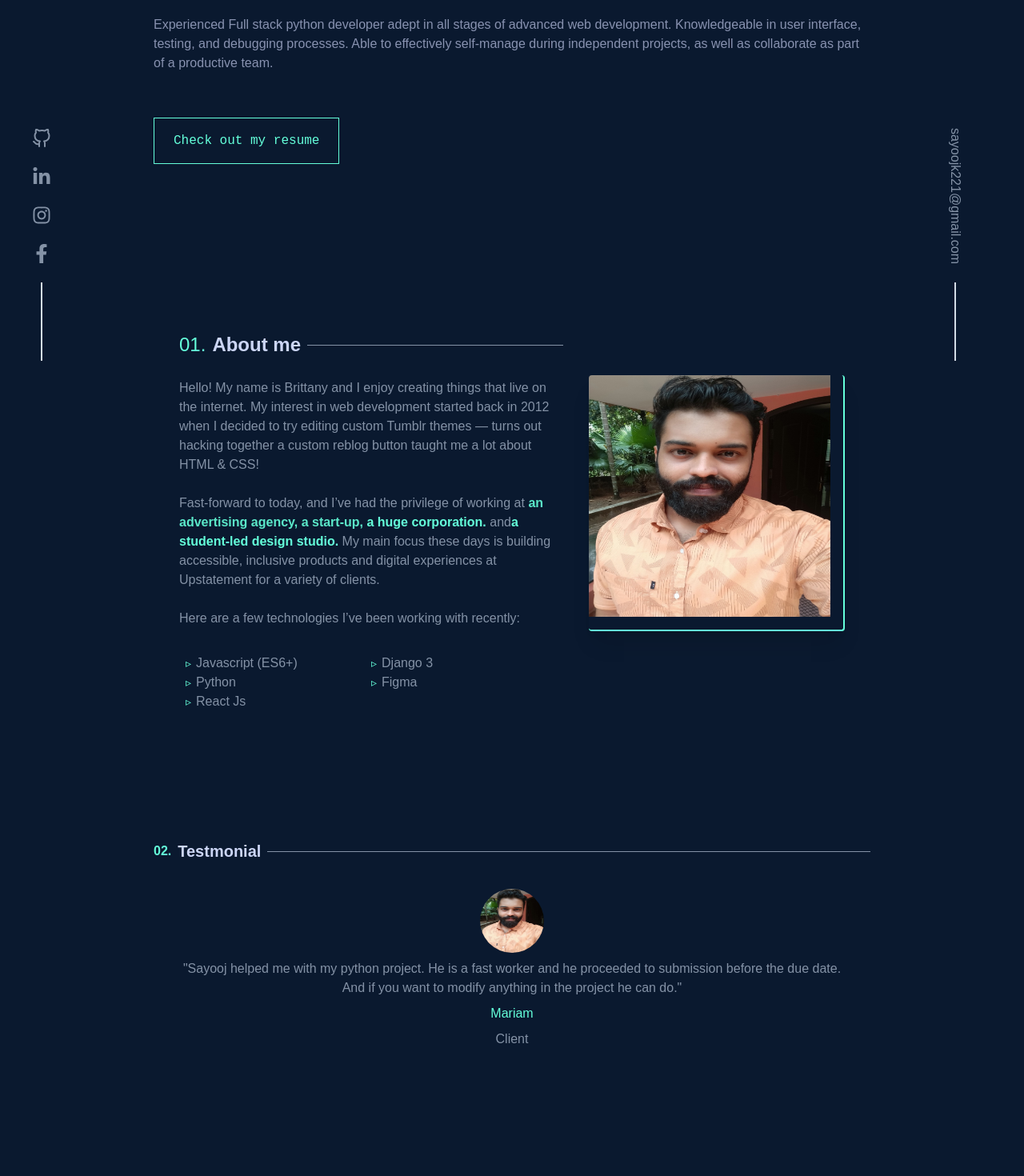
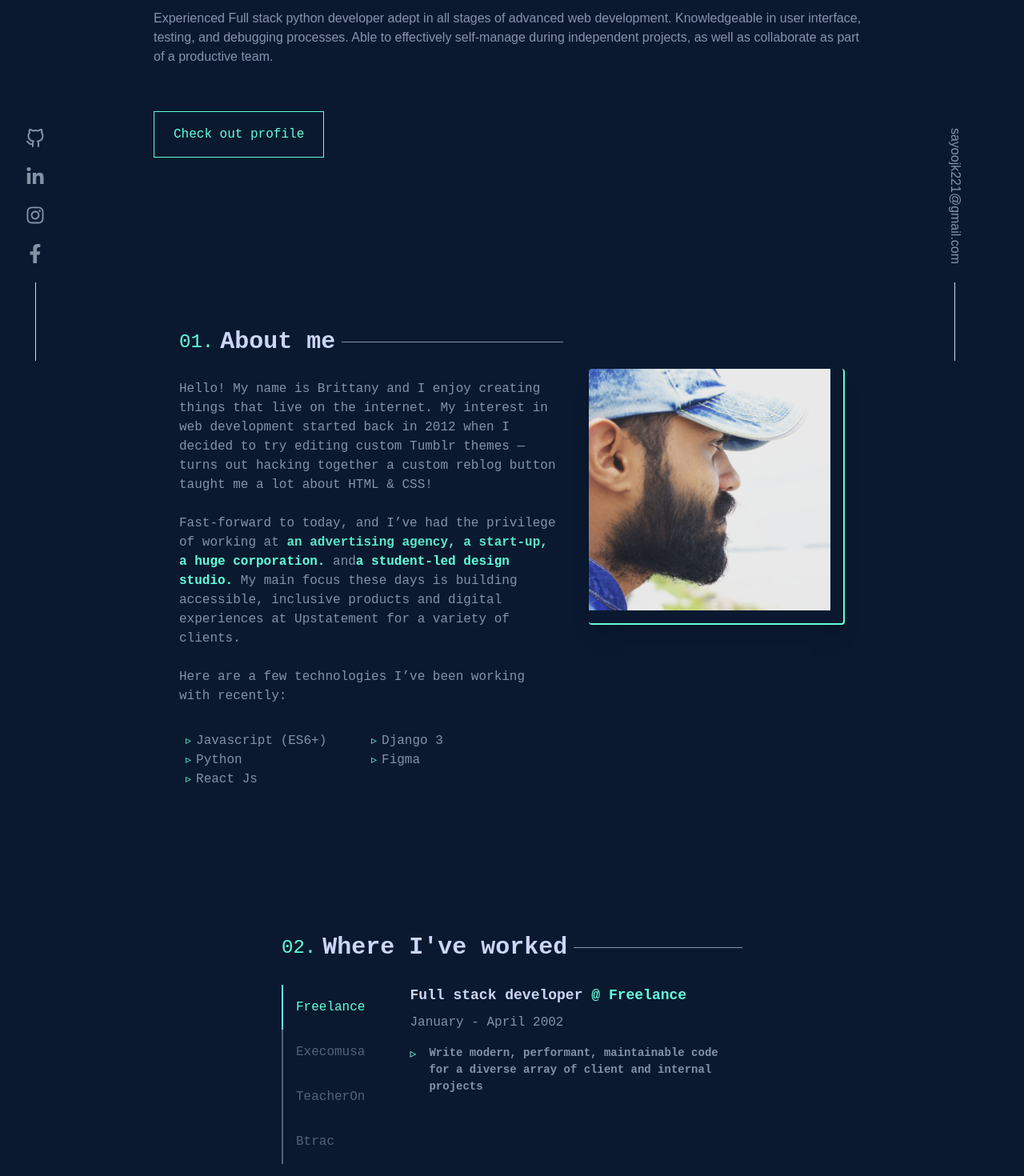
Before and after one commit to Sayoojk221/portfolio_v1, a React (Create React App) app: page / in a window 1280 px wide. Shown: the part 348-1818 px from the top of the page at 80% size. Before the commit the page ends 1787 px from the top, so only its background shows below. Built offline with nearby package versions, Linux system fonts and the light colour scheme.

Commit message:
work experience section completed

```diff
--- a/src/components/About.js
+++ b/src/components/About.js
@@ -1,17 +1,12 @@
 import React from "react";
+import Heading from "./common/Heading";
 
 function About() {
   return (
-    <div className="my-20 md:my-32 xl:my-40 text-gray lg:mx-8  flex flex-col items-center md:flex-row md:items-start">
-      <div className="flex-1">
-        <div className="my-6  flex justify-start items-center font-medium text-xl lg:text-2xl">
-          <span className="text-mainGreen mr-2 xl:text-lg">01.</span>
-          <span className="text-lightSlate whitespace-nowrap mr-2 font-bold ">
-            About me
-          </span>
-          <hr className="w-full md:w-2/3" />
-        </div>
-        <p className="max-w-xl">
+    <div className="my-20 md:my-32 xl:my-40 text-gray lg:mx-8  font-main flex flex-col items-center md:flex-row md:items-start">
+      <div className="flex-1 text-base">
+        <Heading title={'About me'} titleCount={'01'}/>
+        <p className="max-w-xl ">
           Hello! My name is Brittany and I enjoy creating things that live on
           the internet. My interest in web development started back in 2012 when
           I decided to try editing custom Tumblr themes — turns out hacking
--- /dev/null
+++ b/src/components/Experience.js
@@ -0,0 +1,57 @@
+import React, { useState } from "react";
+import Heading from "./common/Heading";
+
+function Experience() {
+  const companies = [
+    { name: "Freelance",job:'Full stack developer' },
+    { name: "Execomusa",job:'Full stack developer' },
+    { name: "TeacherOn",job:'Python tutor' },
+    { name: "Btrac",job:'Full stack developer' },
+  ];
+  const [active, setActive] = useState(companies[0]);
+
+  return (
+    <div className="my-36 xl:my-44 mx-4  lg:mx-40  text-gray   font-main">
+      <Heading title={"Where I've worked"} titleCount={"02"} />
+      <div className="flex flex-col md:flex-row">
+        <div className="md:mr-10">
+          <ul className="flex  md:flex-col overflow-auto text-slate  text-base cursor-pointer">
+            {companies.map((company, key) => (
+              <li
+                className={
+                  active?.name === company.name
+                    ? "p-4 text-mainGreen mb-1 md:mb-0 focus:bg-gray-lighter  border-b-2 md:border-l-2 md:border-b-0 border-mainGreen  "
+                    : "p-4 hover:bg-gray-lighter opacity-60 hover:text-mainGreen border-b-2 md:border-l-2 md:border-b-0 border-gray  "
+                }
+                key={key}
+                onClick={() => setActive(company)}
+              >
+                {company?.name}
+              </li>
+            ))}
+          </ul>
+        </div>
+        <div className="my-6 md:my-0 md:py-0 ">
+          <p className="text-lightSlate text-lg font-bold">
+            {active?.job}{" "}
+            <a href="#" className="text-mainGreen">
+              @ {active?.name}
+            </a>
+          </p>
+          <p className="my-2 text-base font-extralight">January - April 2002</p>
+          <ul className="text-sm mt-4 ">
+            <li className="flex my-2 ">
+              <span className="text-mainGreen mr-4 text-xl md:text-base">▹</span>
+              <p className="font-extrabold">
+                Write modern, performant, maintainable code for a diverse array
+                of client and internal projects
+              </p>
+            </li>
+          </ul>
+        </div>
+      </div>
+    </div>
+  );
+}
+
+export default Experience;
--- a/src/components/Hero.js
+++ b/src/components/Hero.js
@@ -7,14 +7,16 @@ function Hero() {
         <div className="font-main">
           <p className="text-mainGreen  text-lg">Hi, my name is</p>
           <div className="my-4 md:my-2 text-lightSlate ">
-            <p className=" text-4xl md:text-5xl lg:text-6xl  font-extrabold my-4 md:my-0">Sayooj Keloth.</p>
+            <p className=" text-4xl md:text-5xl lg:text-6xl xl:text-7xl  font-extrabold my-4 md:my-0">
+              Sayooj Keloth.
+            </p>
             <p className="text-3xl md:text-4xl lg:text-5xl  xl:text-6xl lg:whitespace-nowrap text-slate  font-sans font-bold w-11/12 lg:w-full ">
               l build things for the web.
             </p>
           </div>
         </div>
         <div className=" my-8 md:my-4">
-          <p className=" text-slate">
+          <p className=" text-slate ">
             Experienced Full stack python developer adept in all stages of
             advanced web development. Knowledgeable in user interface, testing,
             and debugging processes. Able to effectively self-manage during
@@ -22,7 +24,7 @@ function Hero() {
             team.
           </p>
           <button className="my-14 text-mainGreen font-main text-base bg-transparent py-4 px-6 border border-mainGreen hover:bg-mainGreen transition-colors duration-700 hover:bg-opacity-10">
-            Check out my resume
+            Check out profile
           </button>
         </div>
       </div>
--- a/src/components/NavBar.js
+++ b/src/components/NavBar.js
@@ -1,7 +1,7 @@
 import React from "react";
 
 function NavBar() {
-  const navItems = ["about", "testimonial", "work", "contact"];
+  const navItems = ["about", "experience", "work", "contact"];
   return (
     <nav className="flex shadow-4xl justify-between items-center px-2 h-12">
       <div className="p-0">
--- a/src/components/SocialLinks.js
+++ b/src/components/SocialLinks.js
@@ -16,7 +16,7 @@ function SocialLinks() {
             <li>
               <Item.Icon
                 size={"24px"}
-                className="text-gray cursor-pointer hover:text-mainGreen transition-colors duration-300 my-6"
+                className="text-gray cursor-pointer hover:text-mainGreen transition-colors duration-300 my-6 hover:animate-bounce"
               />
             </li>
           ))}
--- a/src/components/Testmonial.js
+++ b/src/components/Testmonial.js
@@ -1,16 +1,23 @@
 import React from "react";
+import SectionHeader from "./common/SectionHeader";
 
 function Testmonial() {
   return (
     <div className="my-20 text-gray">
-      <div className="my-6  flex justify-start items-center font-semibold ">
-        <span className="text-mainGreen mr-2">02.</span>
-        <span className="text-lightSlate whitespace-nowrap mr-2  text-xl">
-          Testmonial
-        </span>
-        <hr className="w-full" />
+      <SectionHeader title={'Testimonial'} titleCount="02"/>
+      <div className="m-8 flex flex-col items-center md:mx-40">
+        <img className="w-20 h-20 rounded-full" src="profile.jpg" />
+        <div className="my-2 text-center">
+          <p>
+            "Sayooj helped me with my python project. He is a fast worker and he
+            proceeded to submission before the due date. And if you want to
+            modify anything in the project he can do."
+          </p>
+          <p className="my-2 text-mainGreen">Mariam</p>
+          <p>Client</p>
+        </div>
       </div>
-      <div className="m-8 flex flex-col items-center">
+      <div className="m-8 flex flex-col items-center md:mx-40">
         <img className="w-20 h-20 rounded-full" src="profile.jpg" />
         <div className="my-2 text-center">
           <p>
--- /dev/null
+++ b/src/components/common/Heading.js
@@ -0,0 +1,15 @@
+import React from "react";
+
+function Heading({title,titleCount}) {
+  return (
+    <div className="my-6  flex justify-start items-center font-medium text-xl lg:text-2xl">
+      <span className="text-mainGreen mr-2 xl:text-lg">{titleCount}.</span>
+      <span className="text-lightSlate text-lg md:text-2xl lg:text-3xl whitespace-nowrap mr-2 font-extrabold f ">
+        {title}
+      </span>
+      <hr className="w-full md:w-2/3 bg-gray" />
+    </div>
+  );
+}
+
+export default Heading;
--- a/src/index.css
+++ b/src/index.css
@@ -70,7 +70,7 @@ body {
 .sideContainer::after{
     content: '';
     display: block;
-    width: 2px;
+    width: 1px;
     height: 98px;
     margin: 0 auto;
     background-color: var(--light-gray);
--- a/src/layouts/index.js
+++ b/src/layouts/index.js
@@ -2,24 +2,25 @@ import React from "react";
 import { useSelector } from "react-redux";
 
 import { getUI } from "store/selectors";
+
 import Hero from "components/Hero";
 import About from "components/About";
 import NavBar from "components/NavBar";
-import Testmonial from "components/Testmonial";
 import SocialLinks from "components/SocialLinks";
 import Email from "components/Email";
+import Experience from "components/Experience";
 
 function Index() {
 
   return (
-    <div className="p-4 md:p-6 lg:p-10">
+    <div className="p-2 md:p-6 lg:p-8">
       <NavBar />
       <SocialLinks />
       <Email />
       <main className="mx-8 md:mx-auto md:max-w-2xl lg:max-w-4xl xl:max-w-5xl">
         <Hero />
         <About />
-        <Testmonial />
+        <Experience />
       </main>
     </div>
   )
--- a/tailwind.config.js
+++ b/tailwind.config.js
@@ -24,7 +24,8 @@ module.exports = {
       'white':'#fff',
       'slate':'#8892b0',
       'lightSlate':'#ccd6f6',
-      'dark-navy':'#020c1b'
+      'dark-navy':'#020c1b',
+      'gray-lighter':'#8492a61c'
     },
     fontFamily: {
       sans: ['Graphik', 'sans-serif'],
```
Also changed, not shown: public/profile.jpg.
